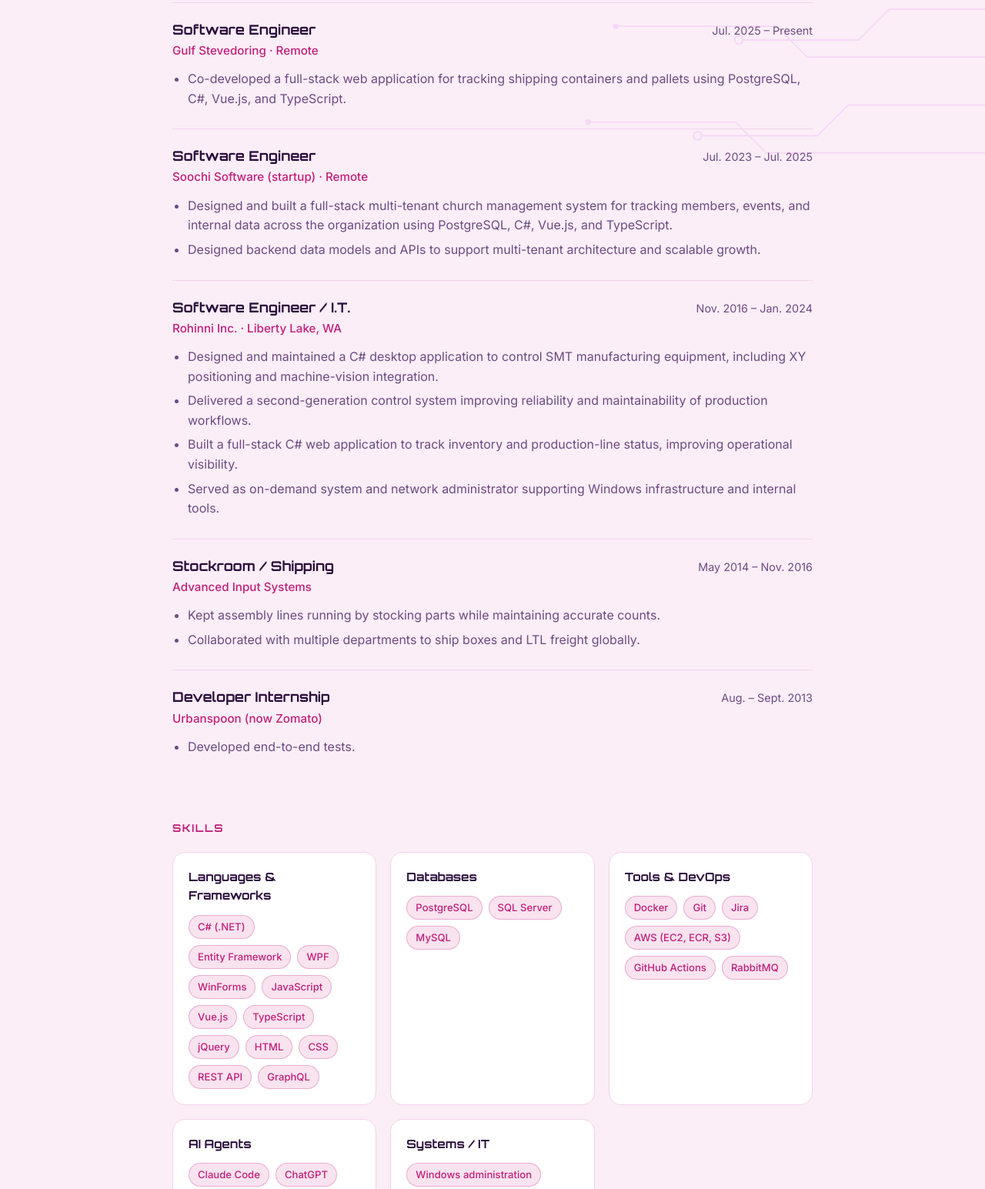
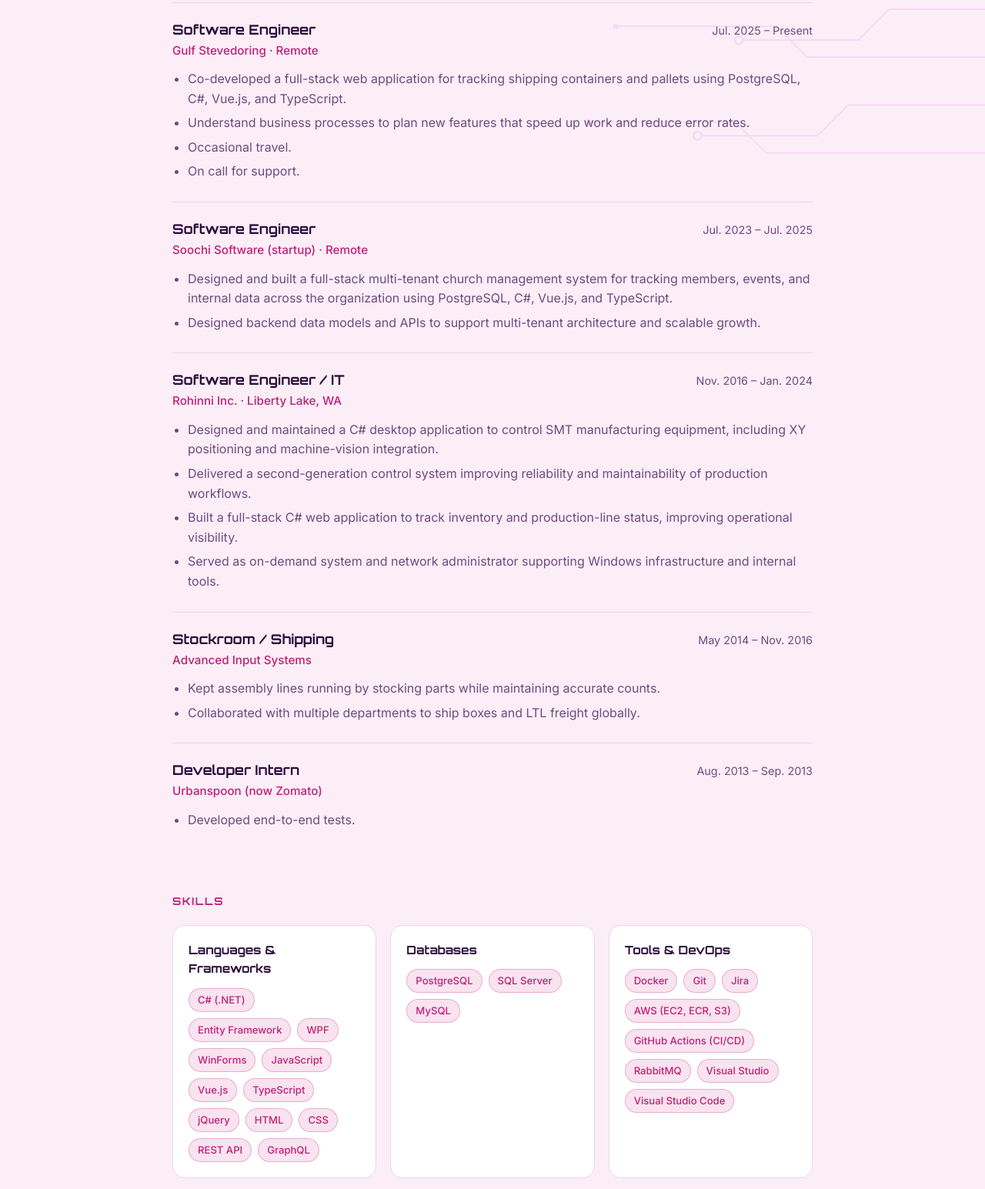
Before and after one commit to TristBeach/tristbeach.github.io, a plain HTML site: page index.html in a window 1280 px wide. Shown: the part 548-2093 px from the top of the page at 77% size. Drawn offline with nearby package versions, Linux system fonts and the light colour scheme.

Commit message:
Updated resume and page

```diff
--- a/index.html
+++ b/index.html
@@ -4,7 +4,7 @@
   <meta charset="UTF-8" />
   <meta name="viewport" content="width=device-width, initial-scale=1.0" />
   <title>Tristan Beach - Software Engineer</title>
-  <meta name="description" content="Tristan Beach - Software Engineer with 9+ years building full-stack and desktop applications with C#, PostgreSQL, and Vue.js." />
+  <meta name="description" content="Tristan Beach - Software Engineer with 10+ years building full-stack and desktop applications with C#, PostgreSQL, and Vue.js." />
   <link rel="preconnect" href="https://fonts.googleapis.com" />
   <link rel="preconnect" href="https://fonts.gstatic.com" crossorigin />
   <link href="https://fonts.googleapis.com/css2?family=Inter:wght@400;500;600;700;800&family=Orbitron:wght@600;700;800;900&display=swap" rel="stylesheet" />
@@ -246,6 +246,7 @@
       text-align: center; color: var(--muted); font-size: .9rem;
       padding: 48px 0 56px; border-top: 1px solid var(--border); margin-top: 24px;
     }
+    footer .tagline { color: var(--text); font-weight: 600; margin-bottom: 6px; }
     footer .contact { display: flex; gap: 20px; justify-content: center; flex-wrap: wrap; margin-bottom: 12px; }
 
     @media (max-width: 560px) {
@@ -328,7 +329,7 @@
           <span class="pronouns">They/He</span>
         </div>
         <div class="role">Software Engineer</div>
-        <p>Software Engineer with 10+ years of experience building full-stack and desktop applications using C#, PostgreSQL, and Vue.js. Proven background in industrial automation, inventory/logistics systems, and startup environments - comfortable owning features end-to-end, from requirements through deployment.</p>
+        <p>Software Engineer with 10+ years of experience building full-stack and desktop applications using C#, PostgreSQL, and Vue.js. Proven background in industrial automation, inventory/logistics systems, and startup environments. Comfortable owning features end-to-end, from requirements through deployment. Strong foundation in OOP, databases, and system integration.</p>
         <div class="actions">
           <a class="btn btn-primary" href="Tristan_Beach_Resume.pdf" download>
             ⬇ Download Résumé (PDF)
@@ -393,6 +394,9 @@
         <div class="company">Gulf Stevedoring · Remote</div>
         <ul>
           <li>Co-developed a full-stack web application for tracking shipping containers and pallets using PostgreSQL, C#, Vue.js, and TypeScript.</li>
+          <li>Understand business processes to plan new features that speed up work and reduce error rates.</li>
+          <li>Occasional travel.</li>
+          <li>On call for support.</li>
         </ul>
       </div>
 
@@ -410,7 +414,7 @@
 
       <div class="job">
         <div class="job-head">
-          <h3>Software Engineer / I.T.</h3>
+          <h3>Software Engineer / IT</h3>
           <span class="date">Nov. 2016 – Jan. 2024</span>
         </div>
         <div class="company">Rohinni Inc. · Liberty Lake, WA</div>
@@ -436,8 +440,8 @@
 
       <div class="job">
         <div class="job-head">
-          <h3>Developer Internship</h3>
-          <span class="date">Aug. – Sept. 2013</span>
+          <h3>Developer Intern</h3>
+          <span class="date">Aug. 2013 – Sep. 2013</span>
         </div>
         <div class="company"><a href="https://www.zomato.com/" target="_blank" rel="noopener">Urbanspoon (now Zomato)</a></div>
         <ul>
@@ -481,8 +485,10 @@
             <span class="tag">Git</span>
             <span class="tag">Jira</span>
             <span class="tag">AWS (EC2, ECR, S3)</span>
-            <span class="tag">GitHub Actions</span>
+            <span class="tag">GitHub Actions (CI/CD)</span>
             <span class="tag">RabbitMQ</span>
+            <span class="tag">Visual Studio</span>
+            <span class="tag">Visual Studio Code</span>
           </div>
         </div>
         <div class="skill-card">
@@ -533,6 +539,7 @@
         <a href="https://www.linkedin.com/in/tristan-beach-858961104/" target="_blank" rel="noopener">LinkedIn</a>
         <a href="https://github.com/TristBeach" target="_blank" rel="noopener">GitHub</a>
       </div>
+      <div class="tagline">Strong ownership mindset with a continuous-learning approach</div>
       <div>Post Falls, ID · References available upon request</div>
     </footer>
   </div>
```
Also changed, not shown: 2 other files.
